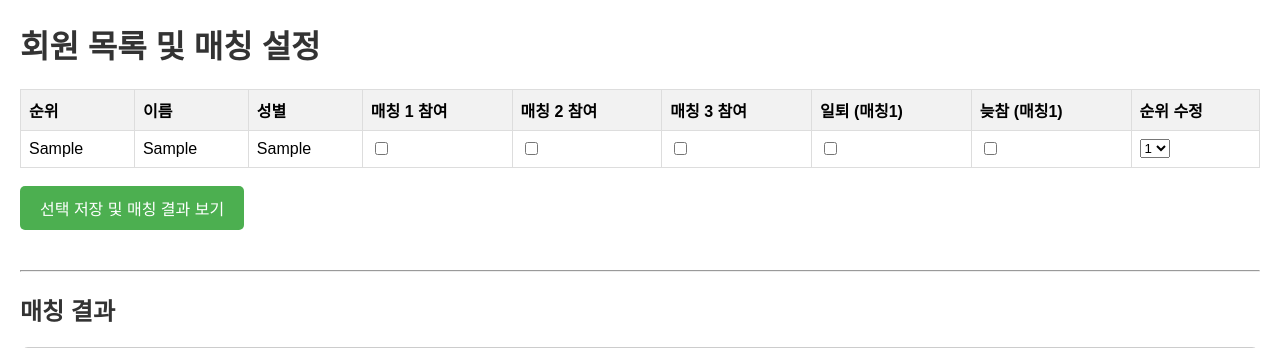
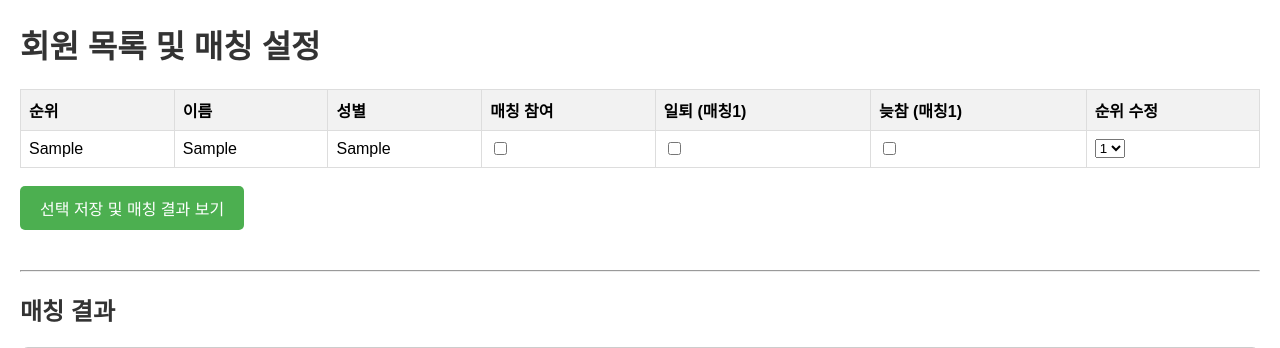
Before and after one commit to trainghost/tennis, a Flask app: template templates/members.html in a window 1280 px wide. Shown: the top 348 px of the page. Run offline with Flask 3, Linux system fonts and the light colour scheme; the template is opened without the code that fills it: most values are stand-ins (such as "Sample title", 1, 10 or a date in 2020).

Commit message:
Update members.html

```diff
--- a/templates/members.html
+++ b/templates/members.html
@@ -32,9 +32,7 @@
                         <th>순위</th>
                         <th>이름</th>
                         <th>성별</th>
-                        <th>매칭 1 참여</th>
-                        <th>매칭 2 참여</th>
-                        <th>매칭 3 참여</th>
+                        <th>매칭 참여</th> {# 매칭 참여를 한 칸으로 통일 #}
                         <th>일퇴 (매칭1)</th>
                         <th>늦참 (매칭1)</th>
                         <th>순위 수정</th>
@@ -47,13 +45,7 @@
                         <td>{{ member.이름 }}</td>
                         <td>{{ member.성별 }}</td>
                         <td>
-                            <input type="checkbox" name="match1_{{ member.이름 }}" {% if member.매칭1_참여 %}checked{% endif %}>
-                        </td>
-                        <td>
-                            <input type="checkbox" name="match2_{{ member.이름 }}" {% if member.매칭2_참여 %}checked{% endif %}>
-                        </td>
-                        <td>
-                            <input type="checkbox" name="match3_{{ member.이름 }}" {% if member.매칭3_참여 %}checked{% endif %}>
+                            <input type="checkbox" name="participate_{{ member.이름 }}" {% if member.참여 %}checked{% endif %}>
                         </td>
                         <td>
                             <input type="checkbox" name="early_{{ loop.index0 }}" {% if member.일퇴 %}checked{% endif %}>
```
